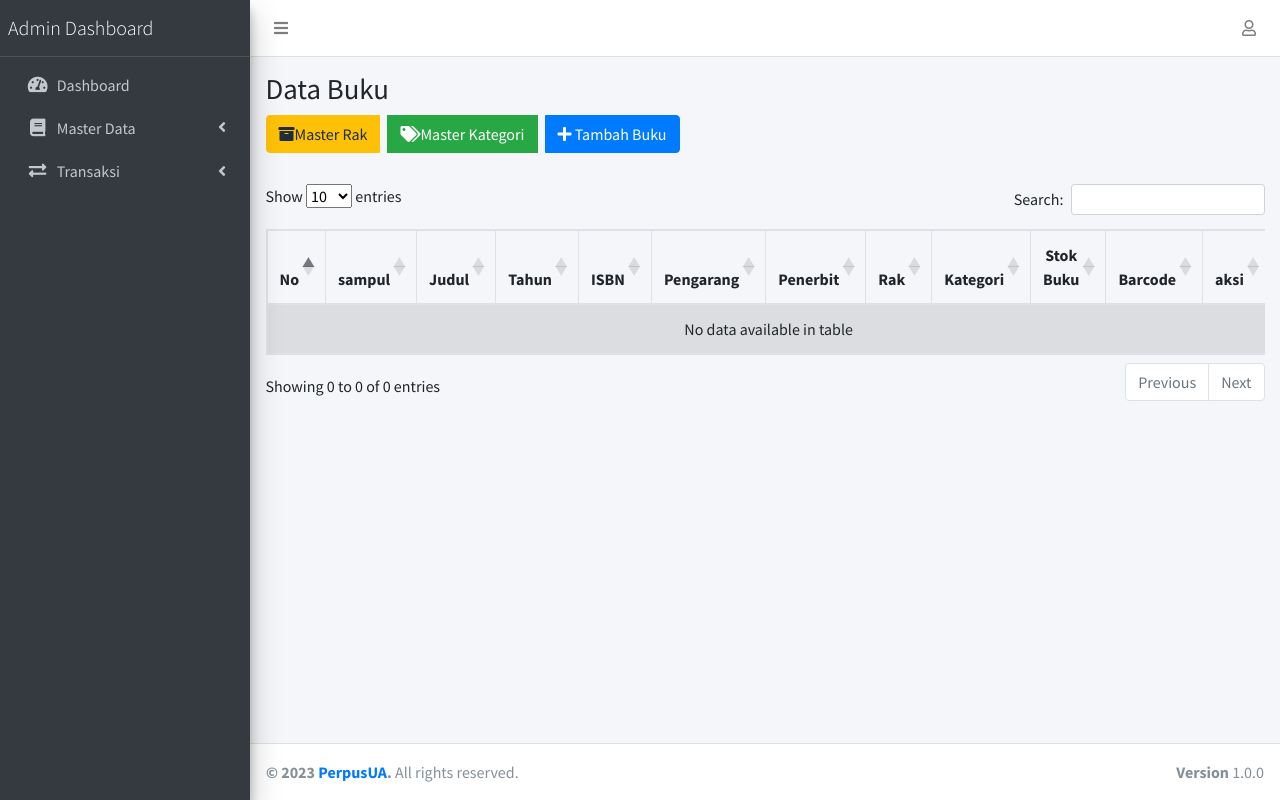
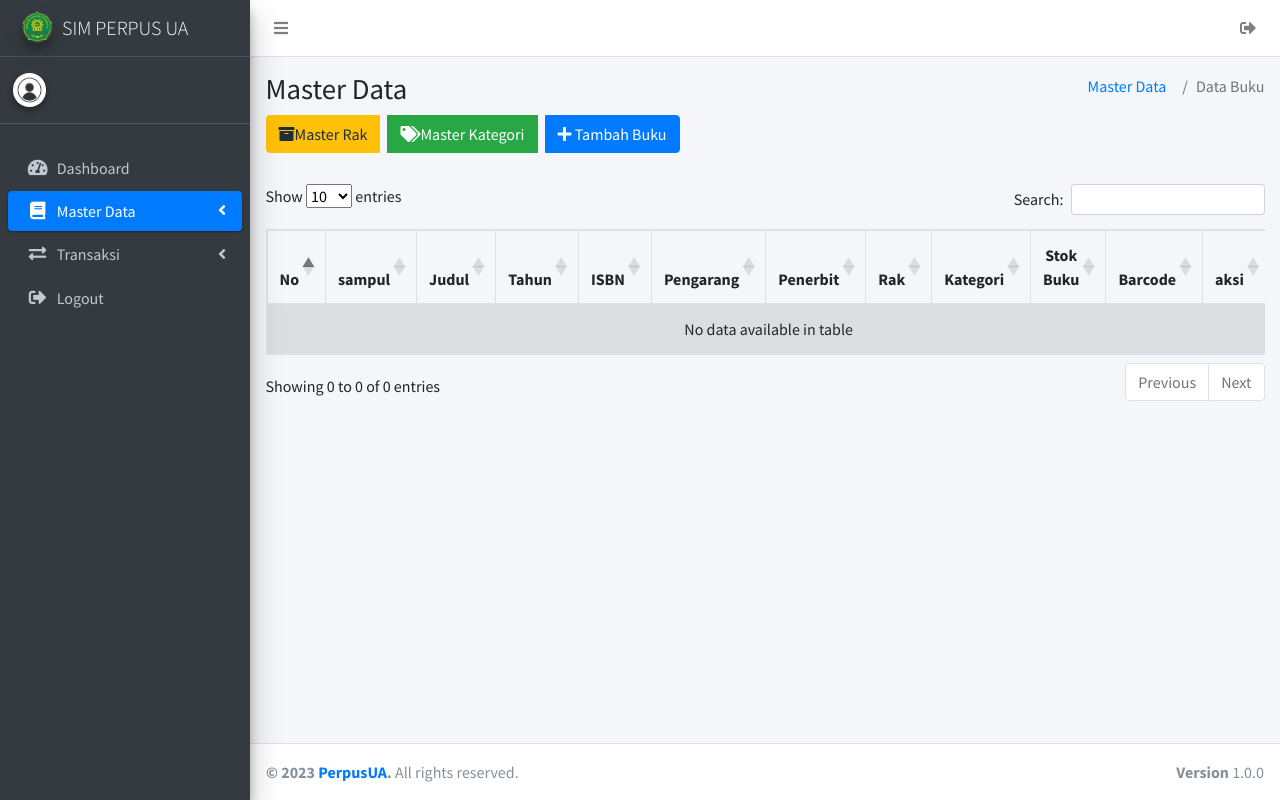
Before and after one commit to KinderJoyEnak-RY/perpustakaan_ua, a CodeIgniter app: the page made by application/views/admin/data_buku.php in a window 1280 px wide. Run offline with CodeIgniter, Linux system fonts and the light colour scheme; data that the repository does not hold is empty; some libraries are stand-ins or nearby versions.

Commit message:
UI Admin

```diff
--- a/application/views/admin/data_buku.php
+++ b/application/views/admin/data_buku.php
@@ -19,7 +19,8 @@
     <link rel="stylesheet" href="https://cdnjs.cloudflare.com/ajax/libs/admin-lte/3.1.0/css/adminlte.min.css">
     <!-- DataTables CSS -->
     <link rel="stylesheet" href="https://cdn.datatables.net/1.10.21/css/dataTables.bootstrap4.min.css">
-
+    <!-- SweetAlert2 CDN -->
+    <script src="//cdn.jsdelivr.net/npm/sweetalert2@11"></script>
 </head>
 <style>
     .small-table {
@@ -71,28 +72,15 @@
             </ul>
             <!-- Right navbar links -->
             <ul class="navbar-nav ml-auto">
-                <!-- User Dropdown Menu -->
-                <li class="nav-item dropdown">
-                    <a class="nav-link" data-toggle="dropdown" href="#">
-                        <i class="far fa-user"></i> <?php echo $this->session->userdata('nama'); ?>
+                <!-- User Name Display -->
+                <li class="nav-item d-flex align-items-center mr-3">
+                    <span class="brand-text font-weight-light"><?php echo $this->session->userdata('nama'); ?></span>
+                </li>
+                <!-- Logout Button -->
+                <li class="nav-item">
+                    <a href="javascript:void(0)" onclick="confirmLogout()" class="nav-link">
+                        <i class="fas fa-sign-out-alt"></i>
                     </a>
-                    <div class="dropdown-menu dropdown-menu-lg dropdown-menu-right">
-                        <a href="#" class="dropdown-item">
-                            <!-- Message Start -->
-                            <div class="media">
-                                <img src="https://adminlte.io/themes/v3/dist/img/user1-128x128.jpg" alt="User Avatar" class="img-size-50 mr-3 img-circle">
-                                <div class="media-body">
-                                    <h3 class="dropdown-item-title">
-                                        <?php echo $this->session->userdata('nama'); ?>
-                                    </h3>
-                                    <p class="text-sm"><?php echo $this->session->userdata('role'); ?></p>
-                                </div>
-                            </div>
-                            <!-- Message End -->
-                        </a>
-                        <div class="dropdown-divider"></div>
-                        <a href="<?php echo base_url('auth/logout'); ?>" class="dropdown-item dropdown-footer">Logout</a>
-                    </div>
                 </li>
             </ul>
         </nav>
@@ -102,8 +90,24 @@
         <aside class="main-sidebar sidebar-dark-primary elevation-4">
             <!-- Brand Logo -->
             <a href="#" class="brand-link">
-                <span class="brand-text font-weight-light">Admin Dashboard</span>
+                <!-- Ganti src ke lokasi logo Anda -->
+                <img src="<?= base_url('uploads/img/logo.png'); ?>" alt="AdminLTE Logo" class="brand-image img-circle elevation-3" style="opacity: .8">
+                <span class="brand-text font-weight-light">SIM PERPUS UA</span>
             </a>
+            <!-- User Panel -->
+            <div class="user-panel mt-3 pb-3 mb-3 d-flex">
+                <div class="image">
+                    <!-- Tampilkan gambar profil pengguna -->
+                    <img src="<?= base_url('uploads/img/profile.jpeg'); ?>" class="img-circle elevation-2" alt="User Image">
+                </div>
+                <div class="info">
+                    <!-- Tampilkan nama pengguna dengan warna teks putih -->
+                    <span class="brand-text font-weight-light" style="color: white;"><?php echo $this->session->userdata('nama'); ?></span>
+                    <br>
+                    <!-- Tampilkan peran pengguna dengan warna teks putih -->
+                    <span class="brand-text font-weight-light" style="color: white;"><?php echo $this->session->userdata('role'); ?></span>
+                </div>
+            </div>
 
             <!-- Sidebar -->
             <div class="sidebar">
@@ -117,7 +121,7 @@
                             </a>
                         </li>
                         <li class="nav-item has-treeview">
-                            <a href="#" class="nav-link">
+                            <a href="#" class="nav-link active">
                                 <i class="nav-icon fas fa-book"></i>
                                 <p>
                                     Master Data
@@ -156,6 +160,12 @@
                                 </li>
                             </ul>
                         </li>
+                        <li class="nav-item">
+                            <a href="javascript:void(0)" onclick="confirmLogout()" class="nav-link">
+                                <i class="nav-icon fas fa-sign-out-alt"></i>
+                                <p>Logout</p>
+                            </a>
+                        </li>
                     </ul>
                 </nav>
                 <!-- /.sidebar-menu -->
@@ -170,8 +180,16 @@
                 <div class="container-fluid">
                     <div class="row mb-2">
                         <div class="col-sm-6">
-                            <h1 class="m-0">Data Buku</h1>
+                            <h1 class="m-0">Master Data</h1>
                         </div>
+                        <!-- Breadcrumb -->
+                        <div class="col-sm-6">
+                            <ol class="breadcrumb float-sm-right">
+                                <li class="breadcrumb-item"><a href="#">Master Data</a </li>
+                                <li class="breadcrumb-item active">Data Buku</li>
+                            </ol>
+                        </div>
+                        <!-- /.col -->
                     </div>
                     <div class="btn-group mb-3" role="group" aria-label="Button group">
                         <button class="btn btn-warning mr-2" data-toggle="modal" data-target="#modalTambahRak">
@@ -479,6 +497,22 @@
     <script src="https://cdn.datatables.net/1.10.21/js/dataTables.bootstrap4.min.js"></script>
     <script src="https://cdn.jsdelivr.net/npm/sweetalert2@11"></script>
 
+    <script>
+        function confirmLogout() {
+            Swal.fire({
+                title: 'Apakah Anda yakin ingin logout?',
+                icon: 'warning',
+                showCancelButton: true,
+                confirmButtonColor: '#3085d6',
+                cancelButtonColor: '#d33',
+                confirmButtonText: 'Ya, logout!'
+            }).then((result) => {
+                if (result.isConfirmed) {
+                    window.location.href = '<?php echo base_url('auth/logout'); ?>'; // URL untuk proses logout
+                }
+            })
+        }
+    </script>
 
     <script>
         $(document).ready(function() {
```
Also changed, not shown: application/views/admin/data_anggota.php (+62 -27 lines), application/views/admin/data_peminjaman.php (+58 -25 lines).
